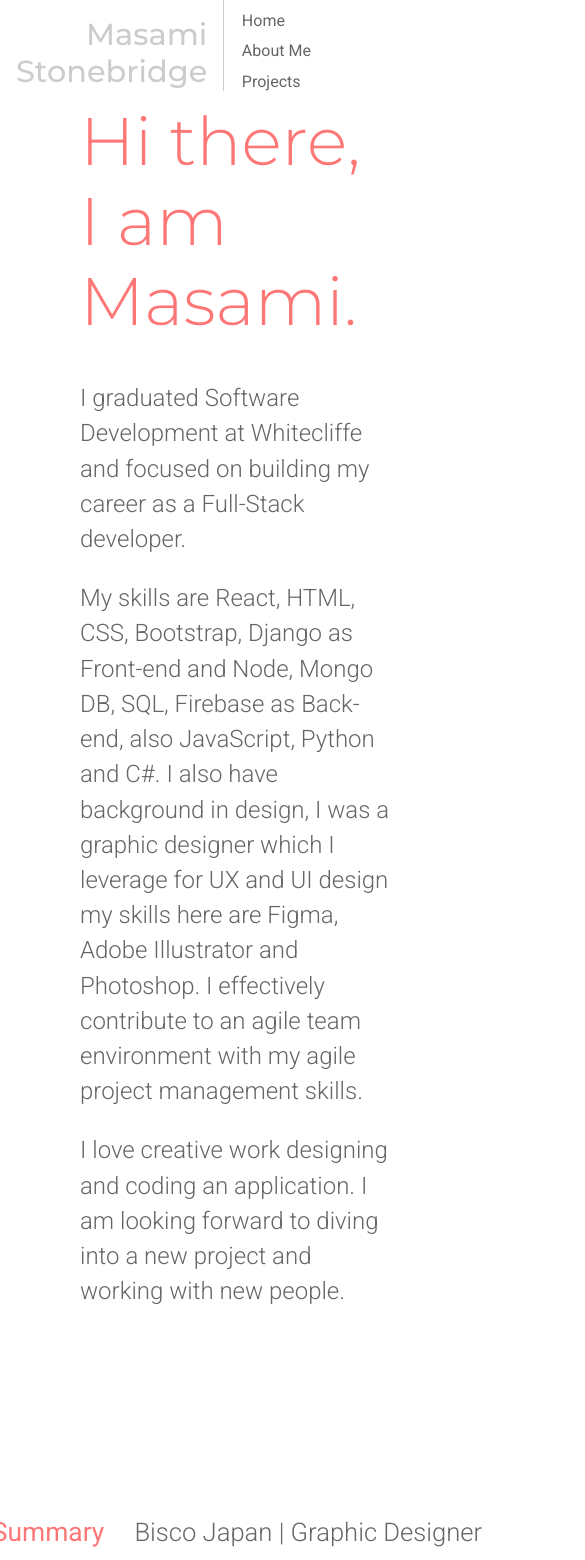
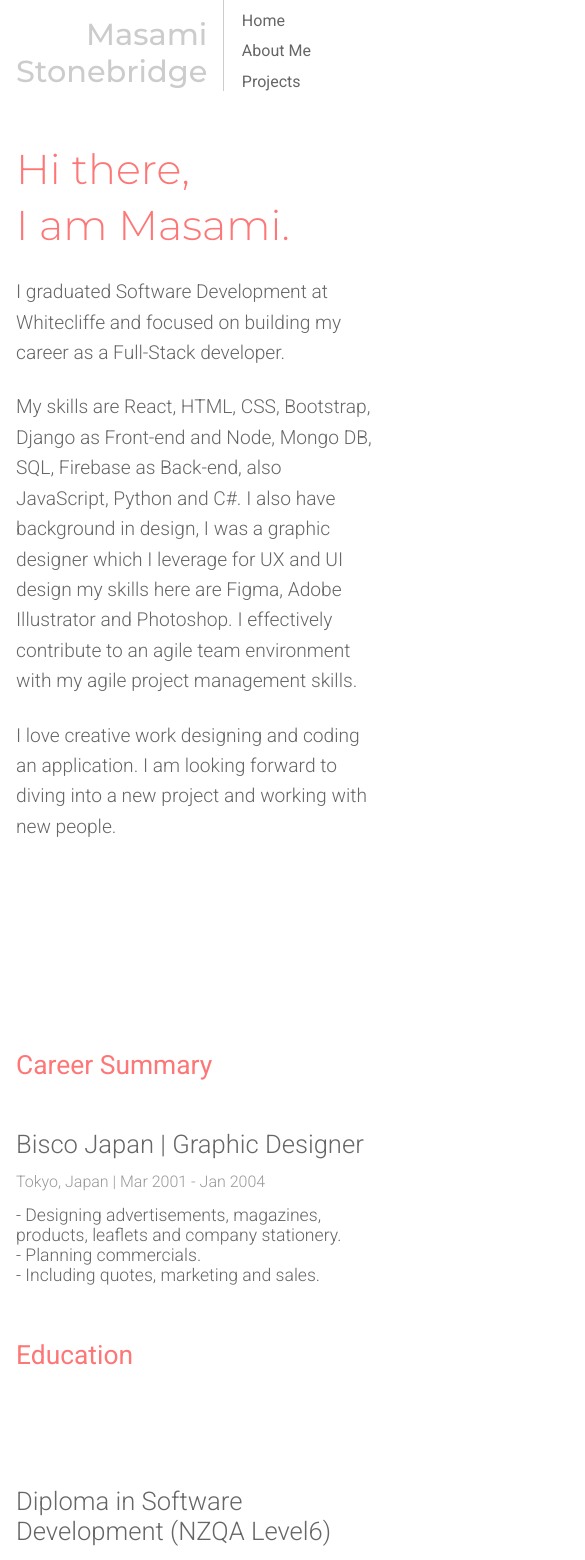
Before and after one commit to Masamist/Portfolio, a React (Create React App) app: page /about in a window 390 px wide. Shown: the top 1560 px of the page, 585 px wide, since content can reach past the window. Built offline with nearby package versions, Linux system fonts and the light colour scheme.

Commit message:
video added

```diff
--- a/package.json
+++ b/package.json
@@ -3,6 +3,7 @@
   "version": "0.1.0",
   "private": true,
   "dependencies": {
+    "@emailjs/browser": "^3.11.0",
     "@testing-library/jest-dom": "^5.16.5",
     "@testing-library/react": "^13.4.0",
     "@testing-library/user-event": "^13.5.0",
--- a/src/pages/About.css
+++ b/src/pages/About.css
@@ -4,6 +4,7 @@
   justify-content: center;
   width: 100%;
   padding-left: 5rem;
+  padding-top: 4rem;
 }
 .about-container {
   width: 47rem;
@@ -17,29 +18,83 @@
   font-family: 500;
   line-height: 5rem;
   padding-bottom: 1rem;
-  line-height: 5rem;
 }
 .about-top-txt {
   font-weight: 300;
-  font-size: 1.5rem;
-  line-height: 2.2rem;
+  font-size: 1.6rem;
+  line-height: 2.7rem;
   padding-top: 1.5rem;
+}
+@media (max-width: 1200px) {
+  .about-top {
+    width: 100%;
+    padding: 4rem 5rem;
+  }
+  .about-top-txt {
+    font-size: 1.5rem;
+    line-height: 2.2rem;
+  }
+}
+@media (max-width: 900px) {
+  .about-top {
+    padding: 3rem 3rem;
+  }
+  .about-top-title {
+    font-size: 3.8rem;
+    line-height: 4.5rem;
+    padding-bottom: 0;
+  }
+  .about-top-txt {
+    font-size: 1.5rem;
+    line-height: 2.2rem;
+  }
+}
+@media (max-width: 600px) {
+  .about-top-title {
+    font-size: 3rem;
+    line-height: 4rem;
+  }
+  .about-top {
+    padding: 2.5rem 1rem;
+  }
+  .about-top-txt {
+    font-size: 1.3rem;
+    line-height: 2rem;
+  }
+}
+
+@media (max-width: 450px) {
+  .about-top-title {
+    font-size: 2.6rem;
+    line-height: 3.5rem;
+  }
+  .about-top {
+    padding: 2.5rem 1rem;
+  }
+  .about-top-txt {
+    font-size: 1.2rem;
+    line-height: 1.9rem;
+  }
 }
 
 /* Experience */
+.about-ex-wrap {
+  display: flex;
+  flex-direction: column;
+  padding-right: 3rem;
+}
 .about-ex-container {
   width: 47rem;
   padding: 5rem 0;
   display: flex;
   flex-direction: row;
   gap: 4%;
-
 }
 .about-ex-wrap {
   display: flex;
   flex-direction: column;
+  padding-right: 3rem;
 }
-
 .about-ex-container > div:first-child {
   width: 35%;
 }
@@ -56,39 +111,65 @@
   padding-bottom: .8rem;
 }
 .about-ex-year-info {
-  font-size: .9rem;
+  font-size: 1rem;
   color: #999;
   padding-bottom: .9rem;
 }
 .about-ex-txt {
-  font-size: 1.1rem;
-  line-height: 1.5rem;
+  font-size: 1.3rem;
+  line-height: 1.8rem;
   padding-bottom: 4.5rem;
 }
 
-.about-cv-button {
-  color: var(--secondary-color);
-  background-color: inherit;
-  width: 98%;
-  padding: .5rem 0;
-  border-radius: 4px;
-  cursor: pointer;
-  font-size: 1.3em;
-  border: 2px solid var(--secondary-color);
-  align-self: center;
-  text-decoration: none;
+@media (max-width: 1200px) {
+  .about-ex-wrap {
+    padding-right: 0;
+  }
+  .about-ex-container {
+    width: 100%;
+    padding-right: 3rem;
+    display: flex;
+    flex-direction: row;
+    gap: 4%;
+  }
 }
-.about-cv-button:hover{
-  color: #fff;
-  background-color: var(--secondary-color);
-  border: 2px solid var(--secondary-color);
+@media (max-width: 900px) {
+  .about-ex-container {
+    width: 100%;
+    padding: 0;
+    display: flex;
+    flex-direction: column;
+  }
+  .about-ex-container > div:first-child {
+    width: 100%;
+  }
+  .about-ex-container > div:nth-child(2) {
+    width: 100%;
+  }
+  .about-ex-category {
+    float: left;
+    padding-bottom: 2.5rem;
+  }
+  #about-ex-container-gap {
+    padding-bottom: 4rem;
+  }
+  .about-ex-txt {
+    font-size: 1.2rem;
+    line-height: 1.7rem;
+    padding-bottom: 4.5rem;
+  }
+
 }
+
 
 /* Contact */
 #contact-bg-color {
   background-color: var(--secondary-color);
-  margin-top: 7rem;
-  padding: 3rem 0;
+  padding-top: 3rem;
+}
+.contact-container {
+  width: 47rem;
+  padding-bottom: 5rem;
 }
 .contact-title {
   font-family: Montserrat, sans-serif;
@@ -105,8 +186,13 @@
   text-align: center;
   padding: 2rem;
 }
+.form-container {
+  width: 100%;
+  padding: 0 3rem;
+}
 .form {
   background-color: #fff;
+  width: 100%;
   border-radius: 5px;
   padding: 2rem;
 }
@@ -116,6 +202,78 @@
   text-align: center;
   padding: 2rem 0;
 }
+.about-btn {
+  background-color: inherit;
+  color: var(--secondary-color);
+  padding: .5rem 6rem;
+  width: 100%;
+  border-radius: 4px;
+  cursor: pointer;
+  font-size: 1.2em;
+  border: 2px solid var(--secondary-color);
+  align-self: center;
+  text-decoration: none;
+}
+.about-btn:hover {
+  background-color: var(--secondary-color);
+  color: #fff;
+  padding: .5rem 0;
+  width: 100%;
+  border-radius: 4px;
+  cursor: pointer;
+  font-size: 1.2em;
+  border: 2px solid #fff;
+  align-self: center;
+  text-decoration: none;
+}
 .form > input, textarea {
   margin: 1rem 0;
 }
+@media (max-width: 900px) {
+  .contact-container {
+    width: 100%;
+    padding: 0 3rem 5rem 3rem;
+  }
+  #contact-bg-color {
+    background-color: var(--secondary-color);
+    padding: 2rem 0;
+  }
+  .contact-title {
+    font-size: 4rem;
+    text-align: center;
+    padding-top: 2rem;
+  }
+}
+@media (max-width: 600px) {
+  .contact-container {
+    width: 100%;
+    padding: 0 1rem 3rem 1rem;
+  }
+  #contact-bg-color {
+    background-color: var(--secondary-color);
+    padding: 1.5rem 0;
+  }
+  .form {
+    padding: 2rem 1rem;
+  }
+  .contact-form-title {
+    font-size: 1.5rem;
+    padding: 1rem 0;
+  }
+  .contact-title {
+    font-size: 3rem;
+    text-align: center;
+    padding-top: 2rem;
+  }
+}
+@media (max-width: 450px) {
+  .contact-form-title {
+    font-size: 1.5rem;
+    padding: 1rem 0;
+  }
+  .contact-title {
+    font-size: 2.7rem;
+    text-align: center;
+    padding-top: 2rem;
+  }
+}
--- a/src/pages/About.js
+++ b/src/pages/About.js
@@ -1,4 +1,5 @@
-
+import  { useRef } from 'react';
+import emailjs from '@emailjs/browser';
 // style
 import './About.css'
 
@@ -37,7 +38,7 @@ function Experience() {
   return (
     <section className='about-top'>
       <div className='about-ex-wrap'>
-        <div className='about-ex-container'>
+        <div className='about-ex-container' id='about-ex-container-gap'>
           <div>
             <h2 className='about-ex-category'>Career Summary</h2>
           </div>
@@ -108,36 +109,45 @@ function Experience() {
             communication with design knowledge.
             </p>
           </div>
-
         </div>
-        <div>
-          <a href='https://www.kauripointconstruction.co.nz/'>
-            <button className='about-cv-button' id='right'>Open CV PDF</button>
-          </a>
-        </div>
-
       </div>
     </section>
   )
 }
 
 function Contact() {
+
+  const form = useRef()
+
+  const sendEmail = (e) => {
+    e.preventDefault();
+
+    emailjs.sendForm('service_u9hskvs', 'template_o3am5bl', form.current, 'hF_d4SsKrqGQ5h0Hb')
+      .then((result) => {
+          console.log(result.text);
+      }, (error) => {
+          console.log(error.text);
+      })
+  }
+
+  // npm i @emailjs/browser
+
   return (
     <section className='about-top' id='contact-bg-color'>
-      <div className='about-container'>
+      <div className='contact-container'>
         <h1 className='contact-title'>I’d love to hear from you!</h1>
         <p className='contact-txt'>If you have anything to share your though or offer,<br />
           please send me a message. I will replay you soon.
         </p>
-        <form className='form'>
+        <div className='form-container'></div>
+        <form className='form' ref={form} onSubmit={sendEmail}>
           <h2 className='contact-form-title'>Contact Me</h2>
-          <input type='text' placeholder='name'></input>
-          <input type='email' placeholder='Email Address'></input>
-          <textarea placeholder='Message'></textarea>
-          <button className='about-cv-button'>Submit</button>
+          <input type='text' placeholder='name' name='user_name' />
+          <input type='email' placeholder='Email Address' name='user_email' />
+          <textarea placeholder='Message' name='message' />
+          <button className='about-btn' type='submit' value='Send'>Submit</button>
         </form>
-
-        </div>
+      </div>
     </section>
   )
 }
--- a/src/pages/Projects.css
+++ b/src/pages/Projects.css
@@ -118,6 +118,11 @@
     width: 100%;
     float: inline-start;
   }
+  .project-title {
+    font-size: 2.8rem;
+    line-height: 3.3rem;
+    padding: .8rem 0 1rem 0;
+  }
   .project-txt {
     font-size: 1.3rem;
     line-height: 1.9rem;
@@ -135,6 +140,11 @@
 @media (max-width: 450px) {
   .project-wrap {
     padding: 2rem 0;
+  }
+  .project-title {
+    font-size: 2.3rem;
+    line-height: 3rem;
+    padding: .8rem 0 1rem 0;
   }
   .project-title {
     font-size: 2.5rem;
@@ -458,10 +468,15 @@
   gap:6%;
 }
 .game-image {
-  padding-top: 5rem;
+  margin-top: 5rem;
 }
 #game-image-space {
-  padding-bottom: 5rem;
+  margin-bottom: 5rem;
+}
+.project-img-container video {
+  width: 100%;
+  height: auto;
+  padding-bottom: 4rem;
 }
 .getit-txt-container{
   width: 52rem;
@@ -752,8 +767,15 @@
     width: 22rem;
     padding: 3rem 0;
   }
+  .unique-title {
+    font-size: 2rem;
+    padding: 2rem 0 0 0;
+  }
 }
 @media (max-width: 450px) {
+  .unique-title {
+    font-size: 1.8rem;
+  }
   .sugar-smash-container > div {
     width: 100%;
   }
@@ -809,6 +831,9 @@
   }
 }
 @media (max-width: 600px) {
+  .others {
+    padding: 4rem 1rem 3rem 1rem;
+  }
   .others-title {
     font-size: 3rem;
     text-align: start;
@@ -820,3 +845,8 @@
     padding-left: 0;
   }
 }
+@media (max-width: 450px) {
+  .others {
+    padding: 3rem 0;
+  }
+}
--- a/src/pages/Projects.js
+++ b/src/pages/Projects.js
@@ -13,6 +13,7 @@ import tools_getit from '../assets/tools_getit.png'
 import poco from '../assets/poco.png'
 import tools_poco from '../assets/tools_poco.png'
 import game from '../assets/project_happy_chick.png'
+import game_video from '../assets/happy_chick.mp4'
 import tools_game from '../assets/tools_game.png'
 import dresources from '../assets/digital_resources.png'
 import tools_dresources from '../assets/tools_digital_resources.png'
@@ -219,13 +220,14 @@ function HappyChick() {
             setting up goals and so on. </p>
           </div>
           <div>
-            <img src={game} alt='Happy Chick' className='game-image' />
+            <img src={game} alt='Happy Chick' className='game-image' id='game-image-space' />
           </div>
         </div>
       </div>
       <div className='container'>
         <div className='project-img-container'>
-            <img src={game} alt='Happy Chick' className='game-image' id='game-image-space' />
+            <video src={game_video} width='750' height='500' controls>
+            </video>
             <p>
             The main character is a super cute chick which is
             a bit lonely and bored with his normal life, and he is dreaming about
@@ -451,7 +453,7 @@ function SugerSmash() {
 
 function Others() {
   return (
-    <section className='GeyIt'>
+    <section className='others'>
       <div className='container'>
         <h1 className='others-title'>Additional learnings</h1>
         <div className='others-container' id='content-left'>
```
Also changed, not shown: 2 other files (tests, documents, lock files or other folders).
